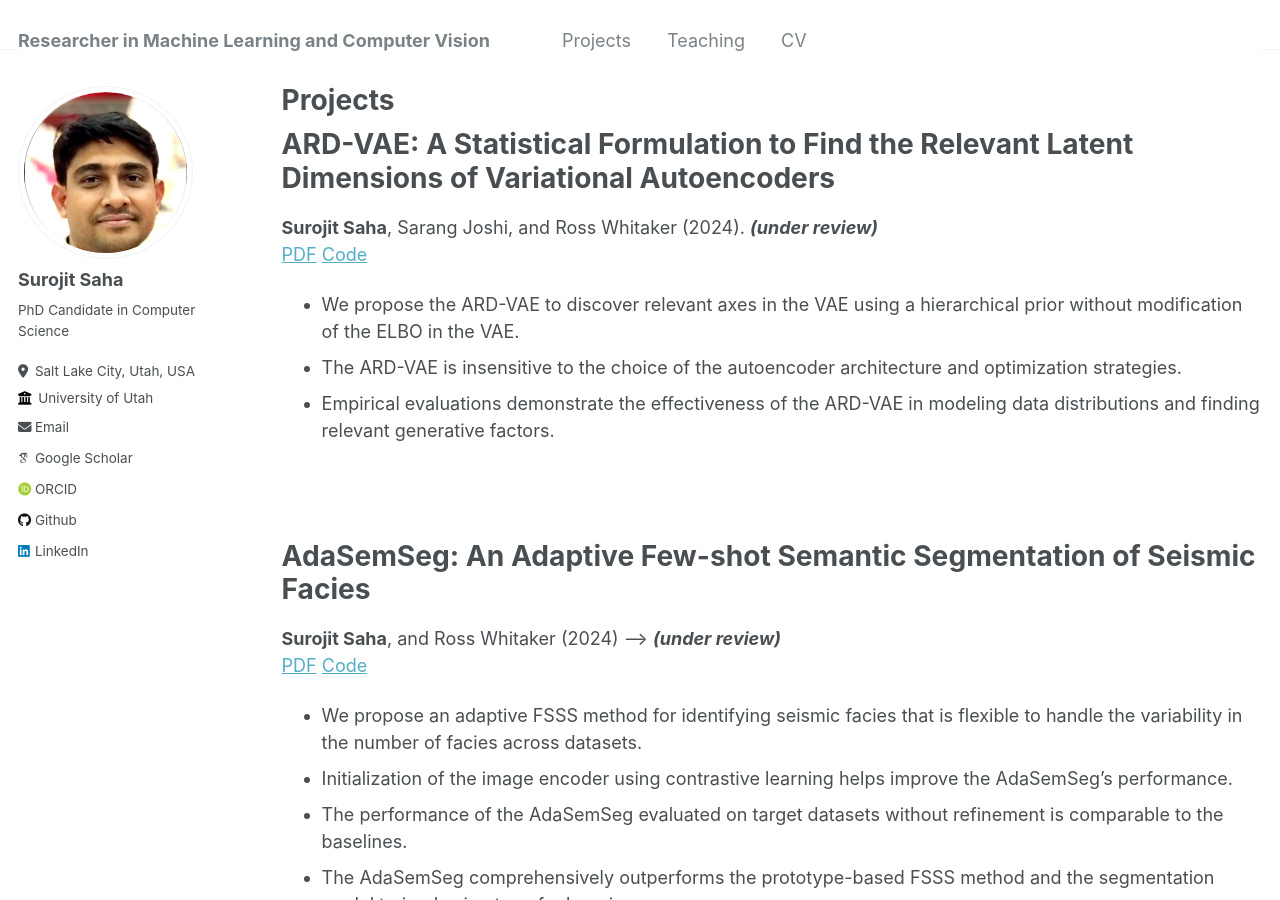
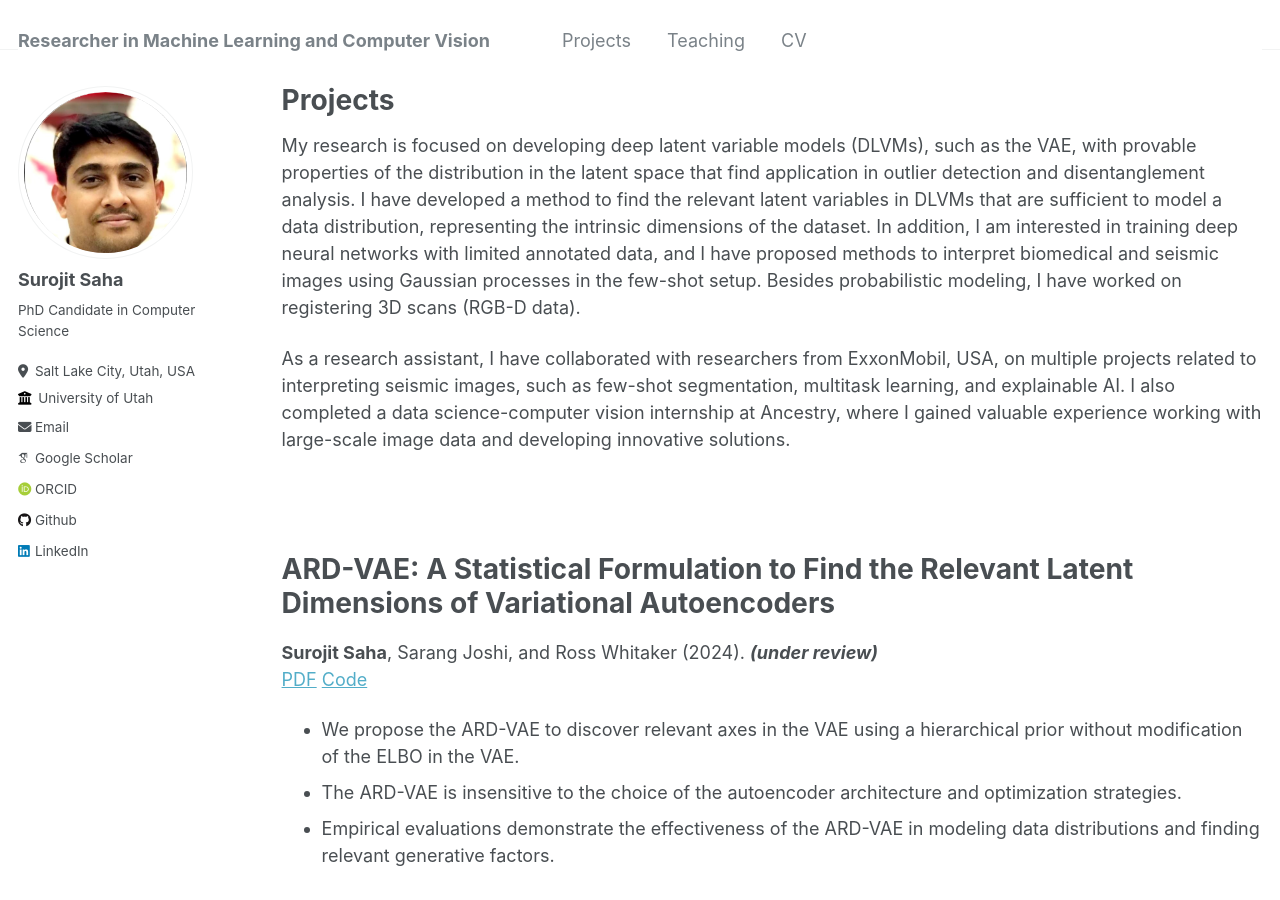
Before and after one commit to Surojit-Utah/Surojit-Utah.github.io, a Jekyll site: the page built from _pages/publications.md, in a window 1280 px wide and 900 px high. Built offline with Jekyll 4.4.1, drawn with Linux system fonts in a browser that asks for light colours; some web fonts are replaced.

Commit message:
Update publications.md

```diff
--- a/_pages/publications.md
+++ b/_pages/publications.md
@@ -4,7 +4,12 @@ title: "Projects"
 permalink: /publications/
 author_profile: true
 ---
+My research is focused on developing deep latent variable models (DLVMs), such as the VAE, with provable properties of the distribution in the latent space that find application in outlier detection and disentanglement analysis. I have developed a method to find the relevant latent variables in DLVMs that are sufficient to model a data distribution, representing the intrinsic dimensions of the dataset. In addition, I am interested in training deep neural networks with limited annotated data, and I have proposed methods to interpret biomedical and seismic images using Gaussian processes in the few-shot setup. Besides probabilistic modeling, I have worked on registering 3D scans (RGB-D data).
 
+As a research assistant, I have collaborated with researchers from ExxonMobil, USA, on multiple projects related to interpreting seismic images, such as few-shot segmentation, multitask learning, and explainable AI. I also completed a data science-computer vision internship at Ancestry, where I gained valuable experience working with large-scale image data and developing innovative solutions.
+
+<br />
+<br />
 # ARD-VAE: A Statistical Formulation to Find the Relevant Latent Dimensions of Variational Autoencoders
 <b>Surojit Saha</b>, Sarang Joshi, and Ross Whitaker (2024).
 ***(under review)***<br />
```
